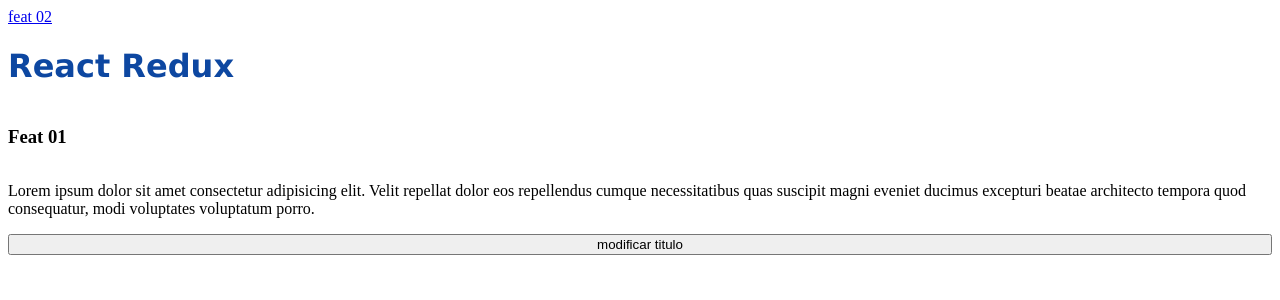
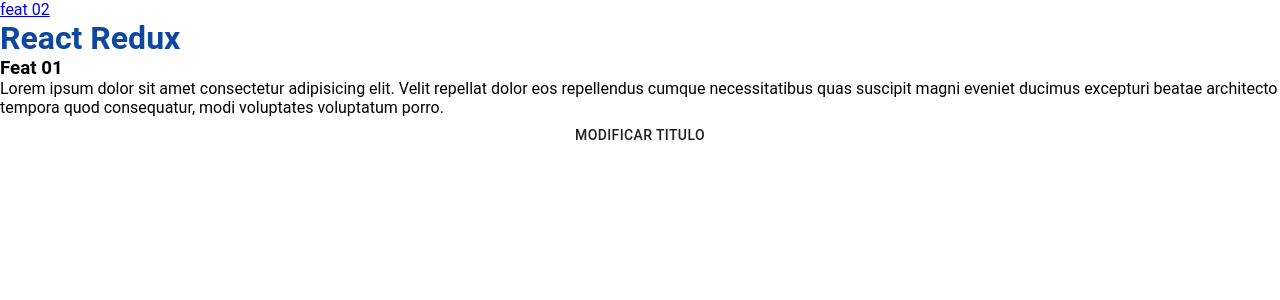
Before and after one commit to angelorubin/alurakut, a React (Create React App) app: page / in a window 1280 px wide. Shown: the top 300 px of the page. Built offline with nearby package versions, Linux system fonts and the light colour scheme.

Commit message:
Alterando tema

```diff
--- a/src/features/feat-01/views/feat01-container.jsx
+++ b/src/features/feat-01/views/feat01-container.jsx
@@ -3,13 +3,14 @@
 import { useSelector, useDispatch } from "react-redux";
 import { Link } from "react-router-dom";
 import { useTheme } from "@material-ui/core/styles";
+import * as C from "shared/components/button";
 
 const Feat01 = () => {
   const { title } = useSelector((state) => state.feat01);
   const dispatch = useDispatch();
   const theme = useTheme();
   const { palette } = theme;
-  const { primary } = palette;
+  const { primary, secondary } = palette;
 
   const handleClick = (e) => {
     e.preventDefault();
@@ -33,9 +34,14 @@
         ducimus excepturi beatae architecto tempora quod consequatur, modi
         voluptates voluptatum porro.
       </p>
-      <button type="button" onClick={handleClick}>
+      <C.Button
+        variant="contained"
+        color={secondary.main}
+        type="button"
+        onClick={handleClick}
+      >
         modificar titulo
-      </button>
+      </C.Button>
     </S.Container>
   );
 };
--- a/src/features/feat-01/views/feat01-styles.js
+++ b/src/features/feat-01/views/feat01-styles.js
@@ -10,5 +10,4 @@
 export const Title = styled.h1`
   color: ${({ color }) => (color ? color : "")};
   font-size: 2rem;
-  font-family: Verdana, Geneva, Tahoma, sans-serif;
 `;
--- a/src/global-style.js
+++ b/src/global-style.js
@@ -2,6 +2,8 @@
 
 export const GlobalStyle = createGlobalStyle`
   @import url('https://fonts.googleapis.com/css2?family=Roboto:wght@400;500;600;700&display=swap');
+
+  :root{}
 
   * {
     margin: 0;
@@ -22,9 +24,5 @@
     font-family: 'Roboto', -apple-system, BlinkMacSystemFont, 'Segoe UI', Roboto, Oxygen, Ubuntu, Cantarell, 'Open Sans', 'Helvetica Neue', sans-serif
   }
 
-  :root{
-    // Base Colors
-    --primary-color: #0C2D48;
-    --secondary-color: #B1D4E0;
-  }
+
 `;
--- a/src/index.js
+++ b/src/index.js
@@ -2,7 +2,7 @@
 import { ThemeProvider } from "@material-ui/core/styles";
 import ReactDOM from "react-dom";
 import { App } from "./app";
-// import { GlobalStyle } from "./global-style.js";
+import { GlobalStyle } from "./global-style.js";
 import { Provider } from "react-redux";
 // Redux Store
 import store from "./store";
@@ -12,6 +12,7 @@
   <React.StrictMode>
     <Provider store={store}>
       <ThemeProvider theme={theme}>
+        <GlobalStyle />
         <App />
       </ThemeProvider>
     </Provider>
--- a/src/shared/components/button/index.js
+++ b/src/shared/components/button/index.js
@@ -1,5 +1,6 @@
 import React from "react";
+import * as S from "./styles";
 
-export const BaseButton = ({ children }) => {
-  return <button>{children}</button>;
+export const Button = ({ children }) => {
+  return <S.BaseButton>{children}</S.BaseButton>;
 };
--- a/src/shared/components/button/styles.js
+++ b/src/shared/components/button/styles.js
@@ -1,3 +1,4 @@
 import styled from "styled-components";
+import { Button } from "@material-ui/core";
 
-const BaseButtton = styled.button``;
+export const BaseButton = styled(Button)``;
--- a/src/themes/default.js
+++ b/src/themes/default.js
@@ -1,10 +1,13 @@
 import { createMuiTheme } from "@material-ui/core/styles";
-import blue from "@material-ui/core/colors/blue";
+import { blue, green } from "@material-ui/core/colors";
 
 export const theme = createMuiTheme({
   palette: {
     primary: {
       main: blue[900],
     },
+    secondary: {
+      main: green[600],
+    },
   },
 });
```
